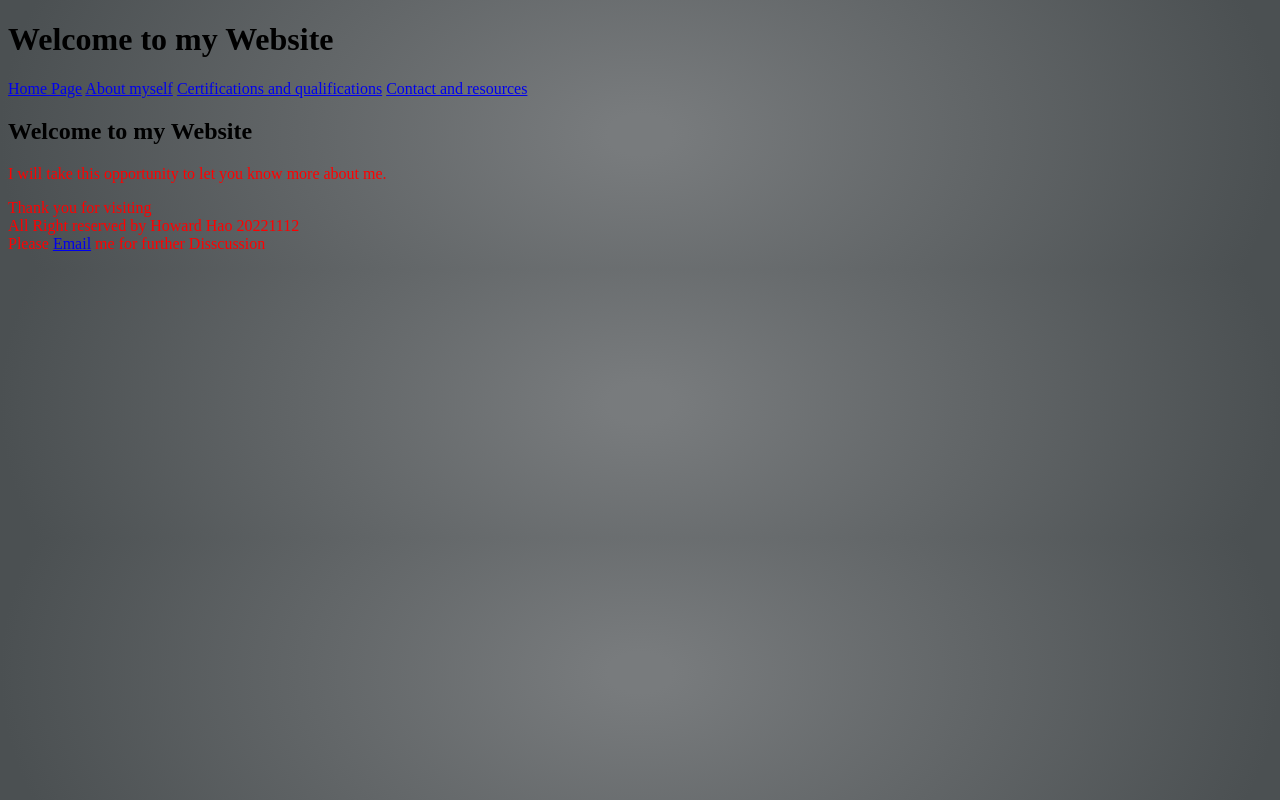
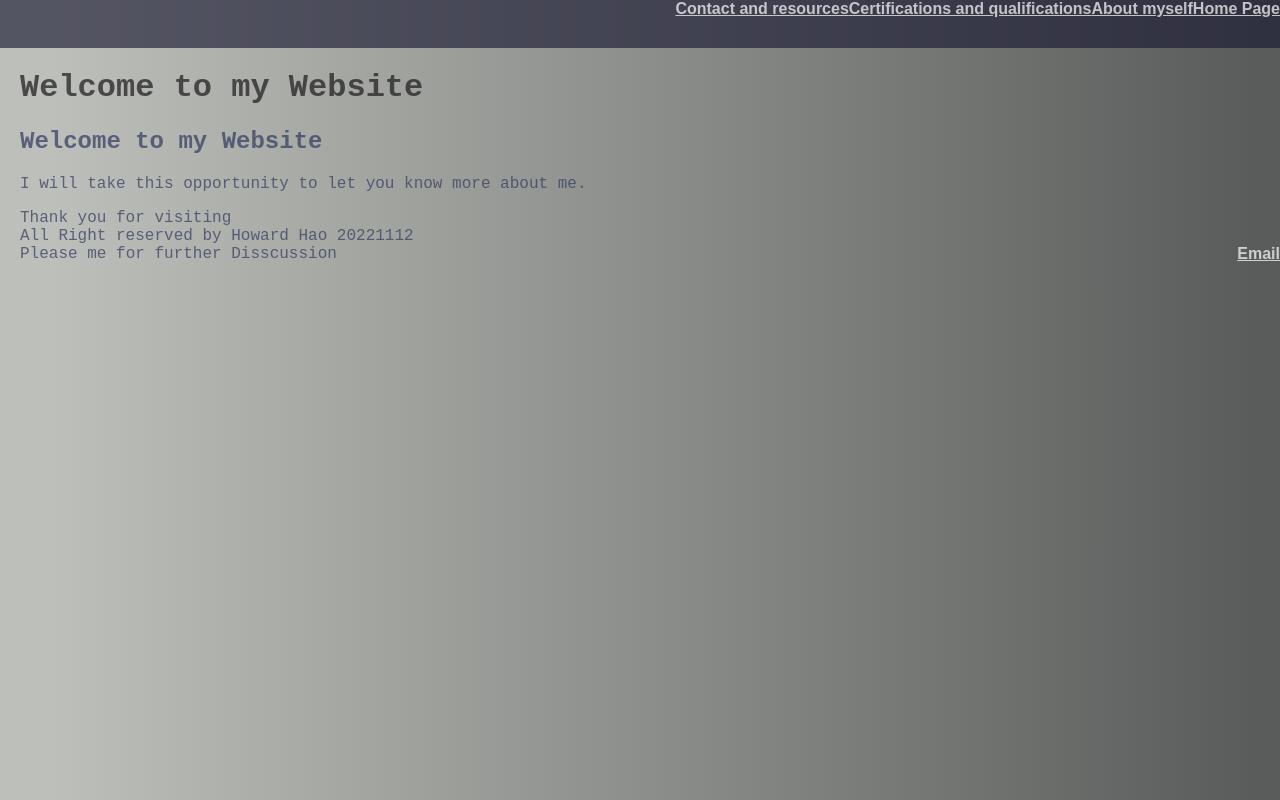
Before and after one commit to HHHHoward/My-website, a plain HTML site: page index.html in a window 1280 px wide. Drawn offline with Linux system fonts and the light colour scheme.

Commit message:
restructure

```diff
--- a/index.html
+++ b/index.html
@@ -12,15 +12,17 @@
 
 <body>
 
-  <header>
-      <h1>Welcome to my Website</h1>
-  </header>
+
     <nav>
           <a href="index.html">Home Page</a>
           <a href="self-intro.html">About myself</a>
           <a href="certificaitons.html">Certifications and qualifications</a>
           <a href="contact.html">Contact and resources</a>
     </nav>
+
+    <header>
+      <h1>Welcome to my Website</h1>
+  </header>
 
      <article class="index">
       <h2>Welcome to my Website</h2>
--- a/styles/style.css
+++ b/styles/style.css
@@ -1,6 +1,35 @@
 body {
-    background-image: radial-gradient(50% 150%, #787B7D 5%, #4B5052 100%);
+    background:
+    linear-gradient(90deg, #BDBFBA 4%, #5A5C5B 98%),
+    linear-gradient(74deg, rgba(255,255,255,0.50) 54%, rgba(0,0,0,0.50) 100%);
+    margin: 0;
+    padding: 0;
 }
-p{
-    color:red;
+
+h1 {
+    color:#222122bd;
+    font-family: andale mono, monospace;
+    margin-left: 20px;
 }
+
+h2, p {
+    color:hsla(228, 30%, 30%, 0.741);
+    font-family: andale mono, monospace;
+    margin-left: 20px;
+}
+
+a {
+    color:hwb(220 96% 3% / 0.741);
+    font-family: Arial, Helvetica, sans-serif;
+    font-weight: bolder;
+
+    float: right;
+}
+
+nav {
+    background-color:rgba(24, 24, 49, 0.63);
+    height: 3rem;
+    width: 100%;
+    float: top;
+    vertical-align: middle;
+}
```
